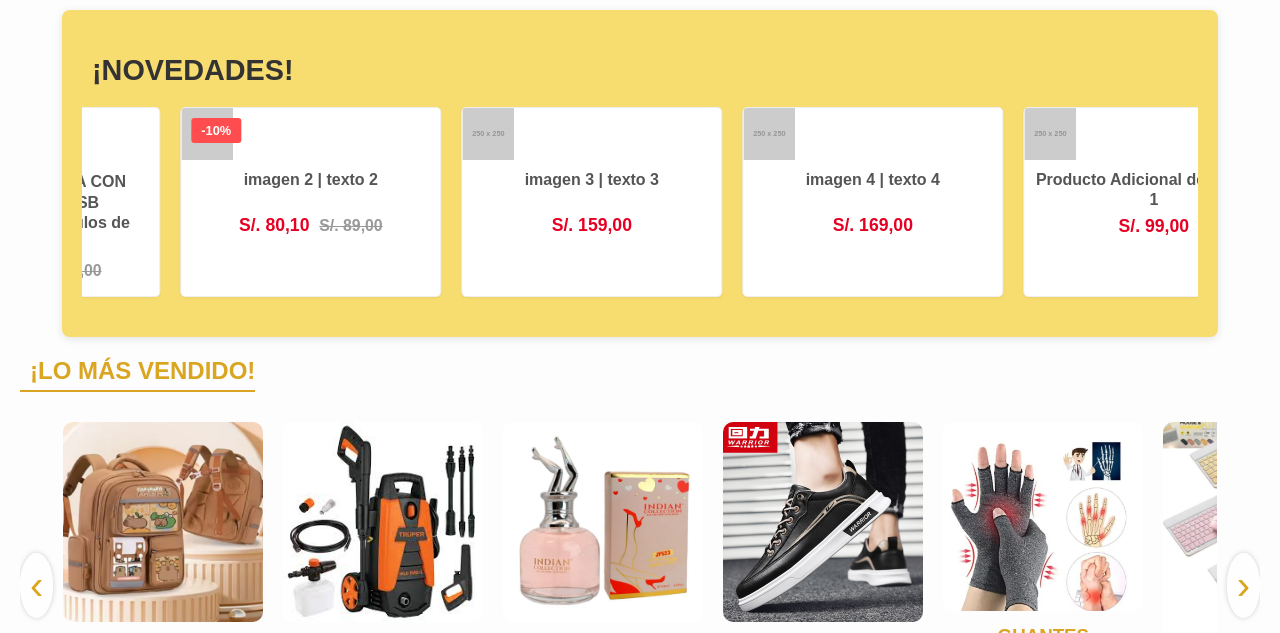
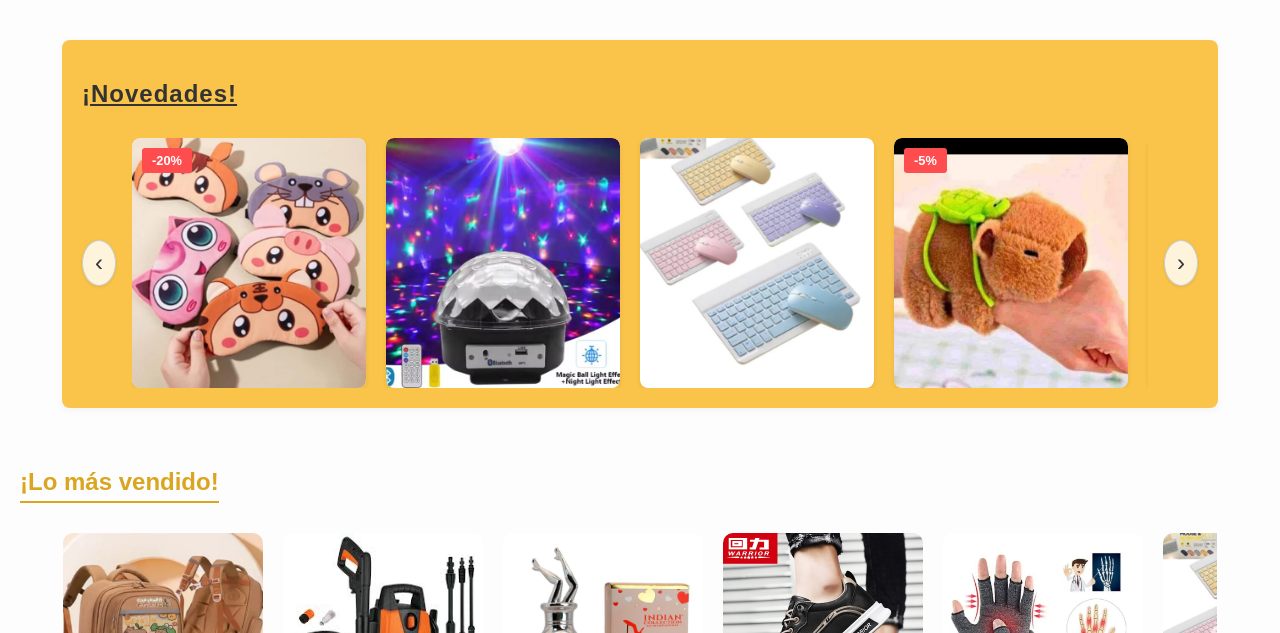
Before and after one commit to cristhian9870/proyecto-de-pag, a plain HTML site: page index.html in a window 1280 px wide. Shown: the part 120-753 px from the top of the page. Drawn offline with Linux system fonts and the light colour scheme; placeholder pictures from the web are drawn by us.

Commit message:
se cambio nombre de css pedro

```diff
--- /dev/null
+++ b/css/Novedades.css
@@ -0,0 +1,234 @@
+.product-gallery-section {
+    width: 90%;
+    max-width: 1200px;
+    margin: 40px auto;
+    background-color: #f9c449; /* Fondo blanco */
+    padding: 20px;
+    box-shadow: 0 2px 8px rgba(0,0,0,0.05);
+    border-radius: 8px;
+    text-align: center; /* Centrar el título de la sección */
+}
+
+.section-title {
+    text-align: left; /* colocar el título */
+    color: #333;
+    font-size: 1,5em;
+    margin-bottom: 30px;
+    /*text-transform: uppercase;  Convierte todo el texto a MAYÚSCULAS (aunque se escriba en minúsculas) */
+    letter-spacing: 1px;
+    text-decoration: underline;
+}
+
+.gallery-carousel-wrapper {
+    position: relative;
+    padding: 0 50px; /* Espacio para las flechas */
+}
+
+.gallery-carousel-container {
+    width: 100%;
+    overflow: hidden; /* Oculta las imágenes que están fuera de vista */
+    position: relative;
+}
+
+.gallery-carousel-track {
+    display: flex;
+    overflow-x: scroll; /* Permite el desplazamiento horizontal */
+    scroll-snap-type: x mandatory; /* Fuerza el "snap" a los elementos */
+    scroll-behavior: smooth; /* Hace que el desplazamiento sea suave */
+
+    /* Ocultar la scrollbar, manteniendo la funcionalidad */
+    -ms-overflow-style: none; /* IE and Edge */
+    scrollbar-width: none; /* Firefox */
+}
+
+.gallery-carousel-track::-webkit-scrollbar {
+    display: none; /* Chrome, Safari, Opera */
+}
+
+.product-card-wrapper {
+    flex: 0 0 calc(25% - 20px); /* 4 ítems por vista en escritorio, con 10px de margen a cada lado */
+    margin: 0 10px;
+    height: 250px; /* Altura fija para el contenedor de la tarjeta (AJUSTADO AHORA) */
+    position: relative;
+    perspective: 1000px; /* Aplica la perspectiva al contenedor de la tarjeta para el volteo */
+    box-shadow: 0 2px 5px rgba(0,0,0,0.08); /* Sombra sutil */
+    border-radius: 8px;
+    overflow: hidden; /* Asegura que no haya desbordamiento visual */
+
+    /* PROPIEDAD CLAVE PARA EL SCROLL CON FLECHAS HTML/CSS */
+    scroll-snap-align: start; /* Asegura que cada tarjeta se "encaje" al inicio */
+}
+
+/* Este es el elemento que realmente volteará */
+.flip-card-inner {
+    position: relative;
+    width: 100%;
+    height: 100%;
+    text-align: center;
+    transition: transform 0.8s;
+    transform-style: preserve-3d;
+}
+
+/* Realice una voltereta horizontal al pasar el cursor sobre el contenedor de la caja volteada */
+.product-card-wrapper:hover .flip-card-inner { /* Asegúrate de que el hover está en el wrapper */
+    transform: rotateY(180deg);
+}
+
+/* Coloque la parte delantera y trasera */
+.flip-card-front, .flip-card-back { /* Ambos son ahora hijos directos de .flip-card-inner */
+    position: absolute;
+    width: 100%;
+    height: 100%;
+    -webkit-backface-visibility: hidden; /* Safari */
+    backface-visibility: hidden;
+    background-color: #fff; /* Fondo blanco para ambas caras */
+    border-radius: 8px;
+    box-sizing: border-box; /* Incluir padding en el tamaño */
+    display: flex; /* Para organizar el contenido con flexbox */
+    flex-direction: column;
+    align-items: center;
+    justify-content: flex-start; /* Alinea el contenido al inicio */
+}
+
+/* Estilo para la imagen dentro de product-item (ahora directamente en flip-card-front) */
+.flip-card-front img {
+    width: 100%; /* La imagen ocupa el 100% del ancho del frente */
+    height: 100%; /* La imagen ocupa el 100% de la altura del frente (que ahora es 250px) */
+    object-fit: cover; /* Cubre el área, recortando si es necesario */
+    display: block;
+    border-radius: 8px; /* Aplica el borde redondeado a toda la imagen frontal */
+}
+
+/* Información del producto en el frente - ESTE BLOQUE YA NO ES NECESARIO EN EL CSS */
+/* SE MANTUVO COMO COMENTARIO PARA REFERENCIA, PERO SE ELIMINA EN LA SALIDA FINAL */
+
+
+/* Estilo del descuento */
+.discount {
+    position: absolute;
+    top: 10px;
+    left: 10px;
+    background-color: #ff4d4f; /* Color de descuento */
+    color: white;
+    padding: 5px 10px;
+    border-radius: 3px;
+    font-size: 0.8em;
+    font-weight: bold;
+    z-index: 2; /* Para que esté por encima de la imagen */
+}
+
+/* Estilo para la parte trasera */
+.flip-card-back {
+    background-color: rgb(39, 44, 48); /* Color de fondo de la parte trasera */
+    color: white;
+    transform: rotateY(180deg);
+    padding: 20px;
+    text-align: center;
+    justify-content: center; /* Centrar contenido verticalmente en la parte trasera */
+    box-sizing: border-box; /* Incluir padding en el tamaño */
+}
+
+.flip-card-back h3 {
+    font-size: 1.2em;
+    margin-bottom: 10px;
+    color: goldenrod; /* Color blanco para el título en la parte trasera */
+}
+
+.flip-card-back p.description { /* Especificar p.description para evitar conflictos */
+    font-size: 0.9em;
+    line-height: 1.5;
+    margin-bottom: 15px;
+    color: #ccc; /* Color más claro para la descripción */
+}
+
+.flip-card-back .price {
+    font-size: 1.2em;
+    font-weight: bold;
+    color: goldenrod; /* Mismo color dorado para el precio trasero */
+    margin-bottom: 15px;
+}
+
+.view-details-btn {
+    display: inline-block;
+    background-color: goldenrod;
+    color: white;
+    padding: 8px 15px;
+    border-radius: 5px;
+    text-decoration: none;
+    font-weight: bold;
+    transition: background-color 0.3s ease;
+}
+
+.view-details-btn:hover {
+    background-color: darkgoldenrod;
+}
+
+/* Flechas de navegación (ahora funcionales via :target) */
+.nav-arrow {
+    position: absolute;
+    top: 50%;
+    transform: translateY(-50%);
+    background-color: rgba(255, 255, 255, 0.8); /* Fondo blanco semitransparente */
+    color: #333; /* Color oscuro para el icono */
+    border: 1px solid #ccc; /* Borde sutil */
+    padding: 10px 12px; /* Ajusta el padding */
+    cursor: pointer; /* Cursor de puntero para indicar interactividad */
+    font-size: 1.5em; /* Tamaño del icono más grande */
+    z-index: 10;
+    border-radius: 50%; /* Flechas circulares */
+    text-decoration: none; /* Quita el subrayado del enlace */
+    line-height: 1; /* Ajusta la altura de línea para centrar el icono */
+    transition: background-color 0.3s ease, color 0.3s ease, border-color 0.3s ease;
+    box-shadow: 0 1px 3px rgba(0,0,0,0.1);
+}
+
+.nav-arrow:hover {
+    background-color: #e69138; /* Fondo naranja/dorado al pasar el ratón */
+    color: white;
+    border-color: #e69138;
+}
+
+.prev-arrow {
+    left: 0; /* Posiciona la flecha izquierda */
+}
+
+.next-arrow {
+    right: 0; /* Posiciona la flecha derecha */
+}
+
+
+/* Responsividad */
+@media (max-width: 1024px) {
+    .product-card-wrapper {
+        flex: 0 0 calc(33.333% - 20px); /* 3 ítems por vista */
+        height: 300px; /* Altura ajustada para pantallas medianas */
+    }
+}
+
+@media (max-width: 768px) {
+    .product-card-wrapper {
+        flex: 0 0 calc(50% - 20px); /* 2 ítems por vista */
+        height: 320px; /* Altura ajustada para pantallas de tablet */
+    }
+    .nav-arrow {
+        padding: 8px 10px;
+        font-size: 1.2em;
+    }
+    .gallery-carousel-wrapper {
+        padding: 0 40px;
+    }
+}
+
+@media (max-width: 480px) {
+    .product-card-wrapper {
+        flex: 0 0 calc(100% - 20px); /* 1 ítem por vista */
+        height: 340px; /* Altura ajustada para pantallas móviles */
+    }
+    .nav-arrow {
+        padding: 6px 8px;
+        font-size: 1em;
+    }
+    .gallery-carousel-wrapper {
+        padding: 0 30px;
+    }
+}
--- a/index.html
+++ b/index.html
@@ -8,7 +8,7 @@
   <link rel="stylesheet" href="css/estilo.css" />
   <link rel="stylesheet" href="css/header.css" />
   <link rel="stylesheet" href="css/style-foot.css" />
-  <link rel="stylesheet" href="css/style.css" />
+  <link rel="stylesheet" href="css/Novedades.css" />
 </head>
 
 <header class="header">
@@ -54,66 +54,117 @@
 </header>
 
 <body>
+    <!-- inicio novedades -->
+    <section class="product-gallery-section">
+        <h2 class="section-title">¡Novedades!</h2>
 
-  <section class="most-sold-section">
-        <h2>¡Novedades!</h2>
-        <div class="carousel-container">
-            <div class="carousel-track">
-                <!--imagen_1-->
-                <div class="product-card">
+        <div class="gallery-carousel-wrapper">
+            <!-- Flecha Izquierda - Apunta al primer producto -->
+            <a href="#product1" class="nav-arrow prev-arrow">&#8249;</a>
+
+            <div class="gallery-carousel-container">
+                <div class="gallery-carousel-track">
+                    <!-- Producto 1 (con ID para el enlace) -->
+                    <div class="product-card-wrapper" id="product1">
+                        <div class="flip-card-inner">
+                            <div class="flip-card-front">
                                 <span class="discount">-20%</span>
-                    <img src="producto 1" alt="luz de discoteca">
-                    <div class="product-info">
-                        <h3>LUCES DISCOTECA CON PARLANTE Y USB <br>| accesorios y artículos de hogar</h3>
-                        <p class="price">S/. 20,80 <span class="old-price">S/. 35,00</span></p>
+                                <img src="img/ANTIFAZ-KAWAI.jpg" alt="ANTIFAZ CON GEL">
+                                <!-- La información del frente (título/precio) ha sido eliminada de aquí -->
+                            </div>
+                            <div class="flip-card-back">
+                                <h3>Antifaz con Gel</h3>
+                                <p class="description">Antifaz Relajante con Gel Refrescante.</p>
+                                <p class="price">S/. 6,80</p>
+                                <a href="#" class="view-details-btn">Ver Detalles</a>
                             </div>
                         </div>
-                <!--imagen_2-->
-                <div class="product-card">
-                    <span class="discount">-10%</span>
-                    <img src="https://via.placeholder.com/250x250/EFEFEF/AAAAAA?text=Producto+2" alt="producto 2">
-                    <div class="product-info">
-                        <h3>imagen 2 | texto 2</h3>
-                        <p class="price">S/. 80,10 <span class="old-price">S/. 89,00</span></p>
+                    </div>
+
+                    <!-- Producto 2 -->
+                    <div class="product-card-wrapper" id="product2">
+                        <div class="flip-card-inner">
+                            <div class="flip-card-front">
+                                <img src="img/LUZ-DISCOTECA.jpg" alt="LUCES DISCOTECA CON PARLANTE Y USB">
+                            </div>
+                            <div class="flip-card-back">
+                                <h3>Luces Discoteca conParlante y USB</h3>
+                                <p class="description">"ilumina y anima tus fiestas con ritmo y colores."</p>
+                                <p class="price">S/. 20,80</p>
+                                <a href="#" class="view-details-btn">Ver Detalles</a>
                             </div>
                         </div>
-                <!--imagen_3-->
-                <div class="product-card">
-                    <img src="https://via.placeholder.com/250x250/EFEFEF/AAAAAA?text=Producto+3" alt="producto 3">
-                    <div class="product-info">
-                        <h3>imagen 3 | texto 3</h3>
-                        <p class="price">S/. 159,00</p>
+                    </div>
+
+                    <!-- Producto 3 -->
+                    <div class="product-card-wrapper" id="product3">
+                        <div class="flip-card-inner">
+                            <div class="flip-card-front">
+                                <img src="img/KIT-TECLADO-MAUSE.jpg" alt="KIT TECLADO+MOUSE INALÁMBRICO">
+                            </div>
+                            <div class="flip-card-back">
+                                <h3>Kit Teclado + Mause Inalámbrico</h3>
+                                <p class="description">"Teclado + mouse inalámbrico: prácticos y sin cables.".</p>
+                                <p class="price">S/. 19,80</p>
+                                <a href="#" class="view-details-btn">Ver Detalles</a>
                             </div>
                         </div>
-                <!--imagen_4-->
-                <div class="product-card">
-                    <img src="https://via.placeholder.com/250x250/EFEFEF/AAAAAA?text=Producto+4" alt="producto 4">
-                    <div class="product-info">
-                        <h3>imagen 4 | texto 4</h3>
-                        <p class="price">S/. 169,00</p>
+                    </div>
+
+                    <!-- Producto 4 -->
+                    <div class="product-card-wrapper" id="product4">
+                        <div class="flip-card-inner">
+                            <div class="flip-card-front">
+                                <span class="discount">-5%</span>
+                                <img src="img/PULSERA-CAPIBARA.jpg" alt="CAPIBARAS PULSERAS CON MOCHILA">
+                            </div>
+                            <div class="flip-card-back">
+                                <h3>Pulsera de Capibara con Mochila</h3>
+                                <p class="description">"Pulsera-mochila de capibara: moda y funcionalidad."</p>
+                                <p class="price">S/. 12.80</p>
+                                <a href="#" class="view-details-btn">Ver Detalles</a>
                             </div>
                         </div>
-                <!--imagen_5*-->
-                <div class="product-card">
-                    <img src="https://via.placeholder.com/250x250/EFEFEF/AAAAAA?text=Producto+5"
-                        alt="Producto Adicional 1">
-                    <div class="product-info">
-                        <h3>Producto Adicional de Ejemplo 1</h3>
-                        <p class="price">S/. 99,00</p>
+                    </div>
+
+                    <!-- Producto 5 -->
+                    <div class="product-card-wrapper" id="product5">
+                        <div class="flip-card-inner">
+                            <div class="flip-card-front">
+                                <span class="discount">-20%</span>
+                                <img src="img/GUANTES-TACTICOS.jpg" alt="GUANTES TÁCTICOS">
+                            </div>
+                            <div class="flip-card-back">
+                                <h3>Guantes Tácticos</h3>
+                                <p class="description">"Guantes tácticos: seguridad y alto rendimiento."</p>
+                                <p class="price">S/. 12,80</p>
+                                <a href="#" class="view-details-btn">Ver Detalles</a>
                             </div>
                         </div>
-                <!--imagen_6*-->
-                <div class="product-card">
-                    <img src="https://via.placeholder.com/250x250/EFEFEF/AAAAAA?text=Producto+6"
-                        alt="Producto Adicional 2">
-                    <div class="product-info">
-                        <h3>Producto Adicional de Ejemplo 2</h3>
-                        <p class="price">S/. 120,00</p>
+                    </div>
+
+                    <!-- Producto 6 -->
+                    <div class="product-card-wrapper" id="product6">
+                        <div class="flip-card-inner">
+                            <div class="flip-card-front">
+                                <img src="img/PROTECTOR-CAPIBARA.jpg" alt="PROTECTOR CELULAR CAPIBARA">
+                            </div>
+                            <div class="flip-card-back">
+                                <h3>Protector de Celular Capibara</h3>
+                                <p class="description">"Funda capibara: protege tu celular con estilo."</p>
+                                <p class="price">S/. 7,80</p>
+                                <a href="#" class="view-details-btn">Ver Detalles</a>
                             </div>
                         </div>
                     </div>
                 </div>
+            </div>
+            <!-- Flecha Derecha - Apunta al último producto -->
+            <a href="#product6" class="nav-arrow next-arrow">&#8250;</a>
+        </div>
     </section>
+
+    <!-- aqui termina novedades -->
 
   <section class="best-sellers">
     <h2><a href="mas-vendido.html">¡Lo más vendido!</a></h2>
```
Also changed, not shown: img/ANTIFAZ-KAWAI.jpg (added), img/GUANTES-TACTICOS.jpg (added), img/KIT-TECLADO-MAUSE.jpg (added), img/LUZ-DISCOTECA.jpg (added), img/PROTECTOR-CAPIBARA.jpg (added), img/PULSERA-CAPIBARA.jpg (added). Lines whose indentation alone changed are shown as unchanged.
